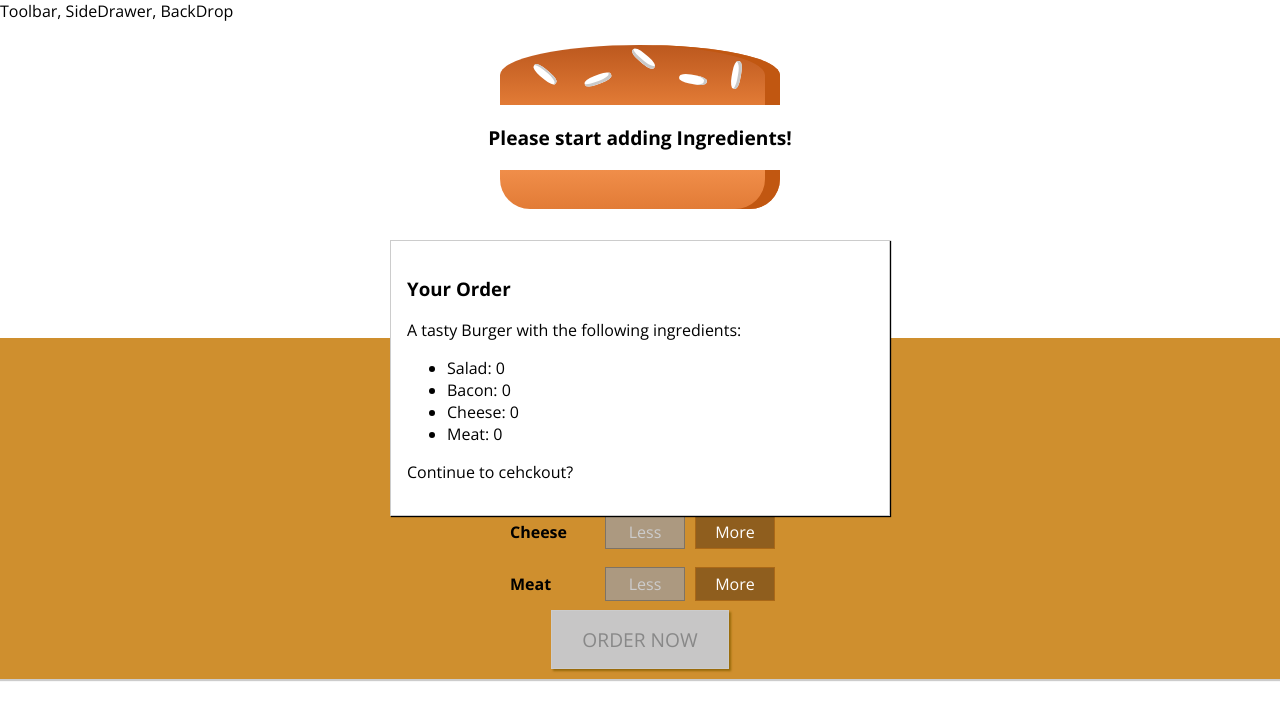
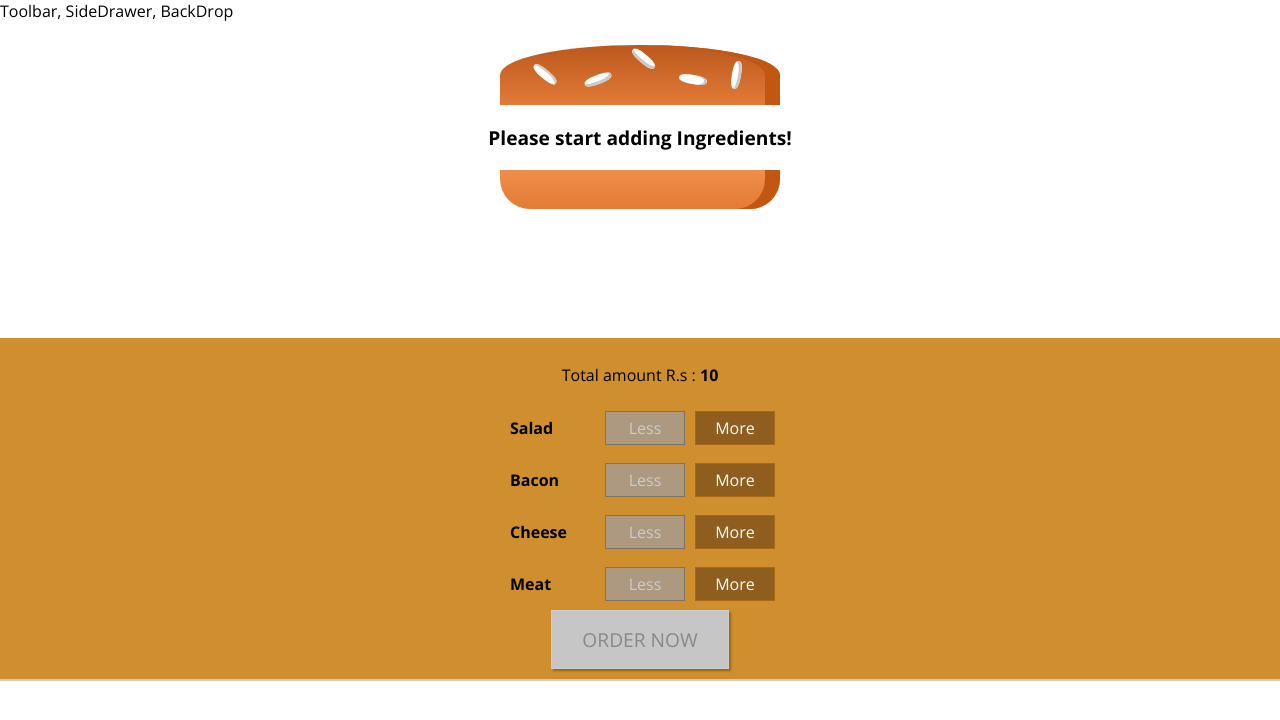
Before and after one commit to aijazbinqasim/burger-builder, a React (Create React App) app: page / in a window 1280 px wide. Shown: the top 720 px of the page. Built offline with nearby package versions, Linux system fonts and the light colour scheme.

Commit message:
Hide,/Show modal on button

```diff
--- a/src/components/Burger/Controls/Controls.js
+++ b/src/components/Burger/Controls/Controls.js
@@ -23,7 +23,8 @@ const Controls = props => (
 
         <button
             className={styles.orderButton}
-            disabled={!props.purchaseable}>ORDER NOW</button>
+            disabled={!props.purchaseable}
+            onClick={props.orderNowHandler}>ORDER NOW</button>
     </div>
 );
 
--- a/src/components/UI/Modal/Modal.js
+++ b/src/components/UI/Modal/Modal.js
@@ -1,7 +1,12 @@
 import styles from './Modal.module.css';
 
 const Modal = props => (
-    <div className={styles.modal}>
+    <div
+        className={styles.modal}
+        style={{
+            transform: props.show ? 'translateY(0)' : 'translateY(-100vh)',
+            opacity: props.show ? '1' : '0'
+        }}>
         {props.children}
     </div>
 );
--- a/src/containers/BurgerBuilder/BurgerBuilder.js
+++ b/src/containers/BurgerBuilder/BurgerBuilder.js
@@ -21,7 +21,8 @@ export default class BurgerBuilder extends React.Component {
             meat: 0,
         },
         totalPrice: 10,
-        purchaseable: false
+        purchaseable: false,
+        isOrder: false
     }
 
     updatePurchaseState(ingredients) {
@@ -69,6 +70,10 @@ export default class BurgerBuilder extends React.Component {
         this.updatePurchaseState(newItem);
     }
 
+    orderNowHandler = () => {
+        this.setState({ isOrder: true });
+    }
+
     render() {
 
         const itemClone = {
@@ -81,7 +86,7 @@ export default class BurgerBuilder extends React.Component {
 
         return (
             <>
-                <Modal>
+                <Modal show={this.state.isOrder}>
                     <OrderSummary item={this.state.item} />
                 </Modal>
 
@@ -93,6 +98,7 @@ export default class BurgerBuilder extends React.Component {
                     disabled={itemClone}
                     totalPrice={this.state.totalPrice}
                     purchaseable={this.state.purchaseable}
+                    orderNowHandler={this.orderNowHandler}
                 />
             </>
         );
```
